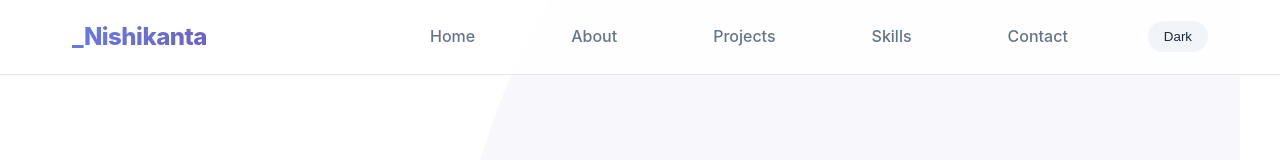
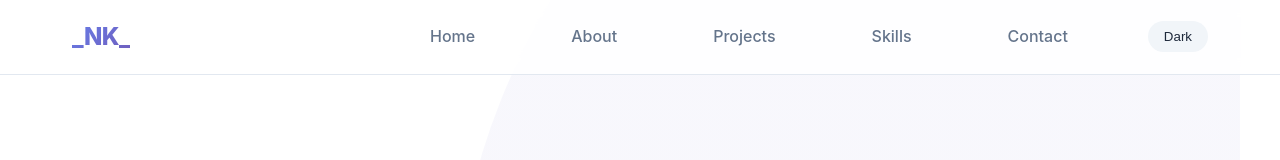
Before and after one commit to nishikanta-tech/Nishikanta_Profile, a React (Vite) app: page / in a window 1280 px wide. Shown: the top 160 px of the page. Built offline with nearby package versions, Linux system fonts and the light colour scheme.

Commit message:
Update logo text from '_Nishikanta' to '_NK_'

```diff
--- a/src/App.jsx
+++ b/src/App.jsx
@@ -87,7 +87,7 @@
       {/* Navigation */}
       <nav className={`navbar ${scrolled ? 'scrolled' : ''}`}>
         <div className="nav-container">
-          <div className="logo">_Nishikanta</div>
+          <div className="logo">_NK_</div>
 
           {/* Desktop Menu */}
           <div className="nav-desktop">
```
